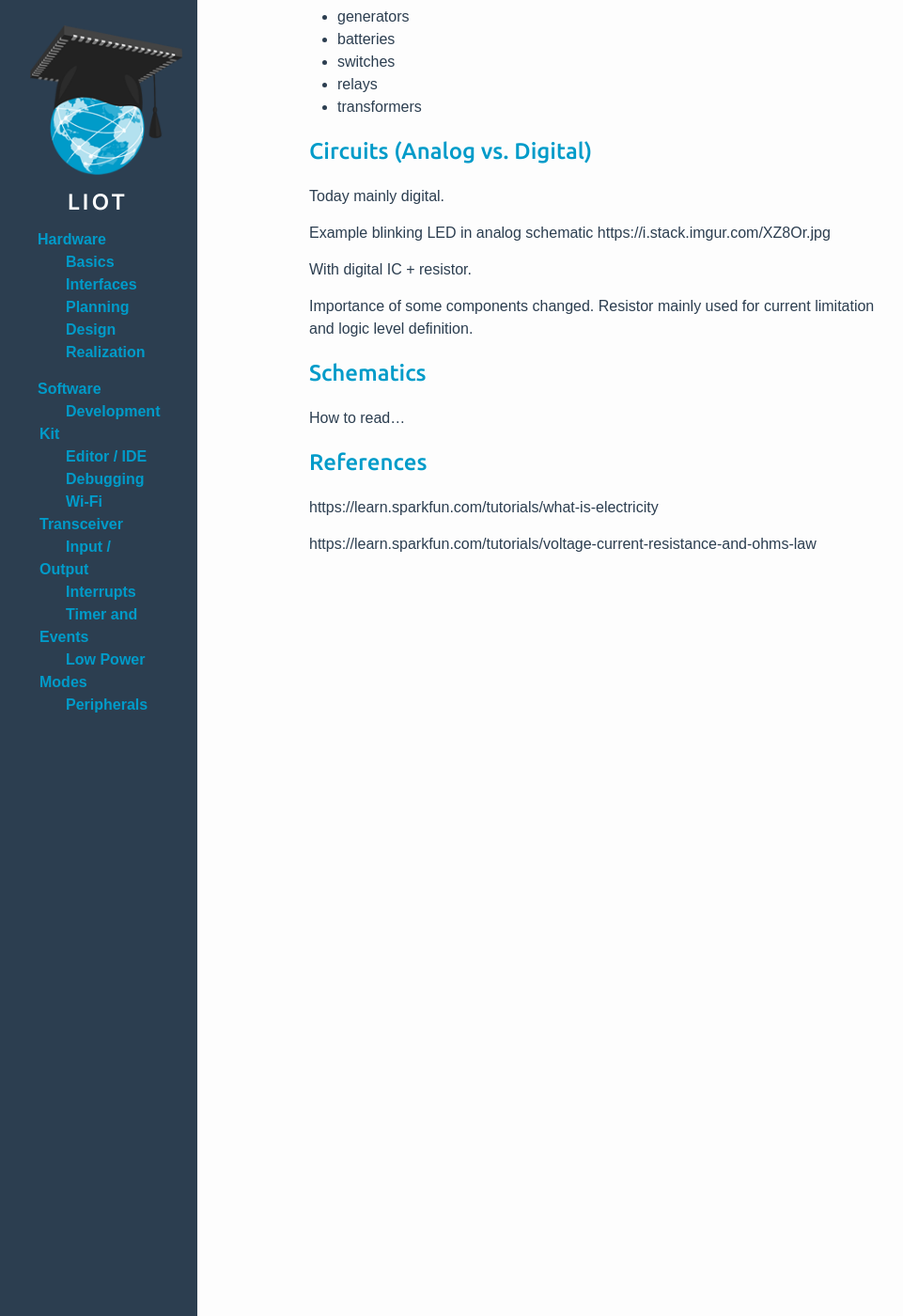
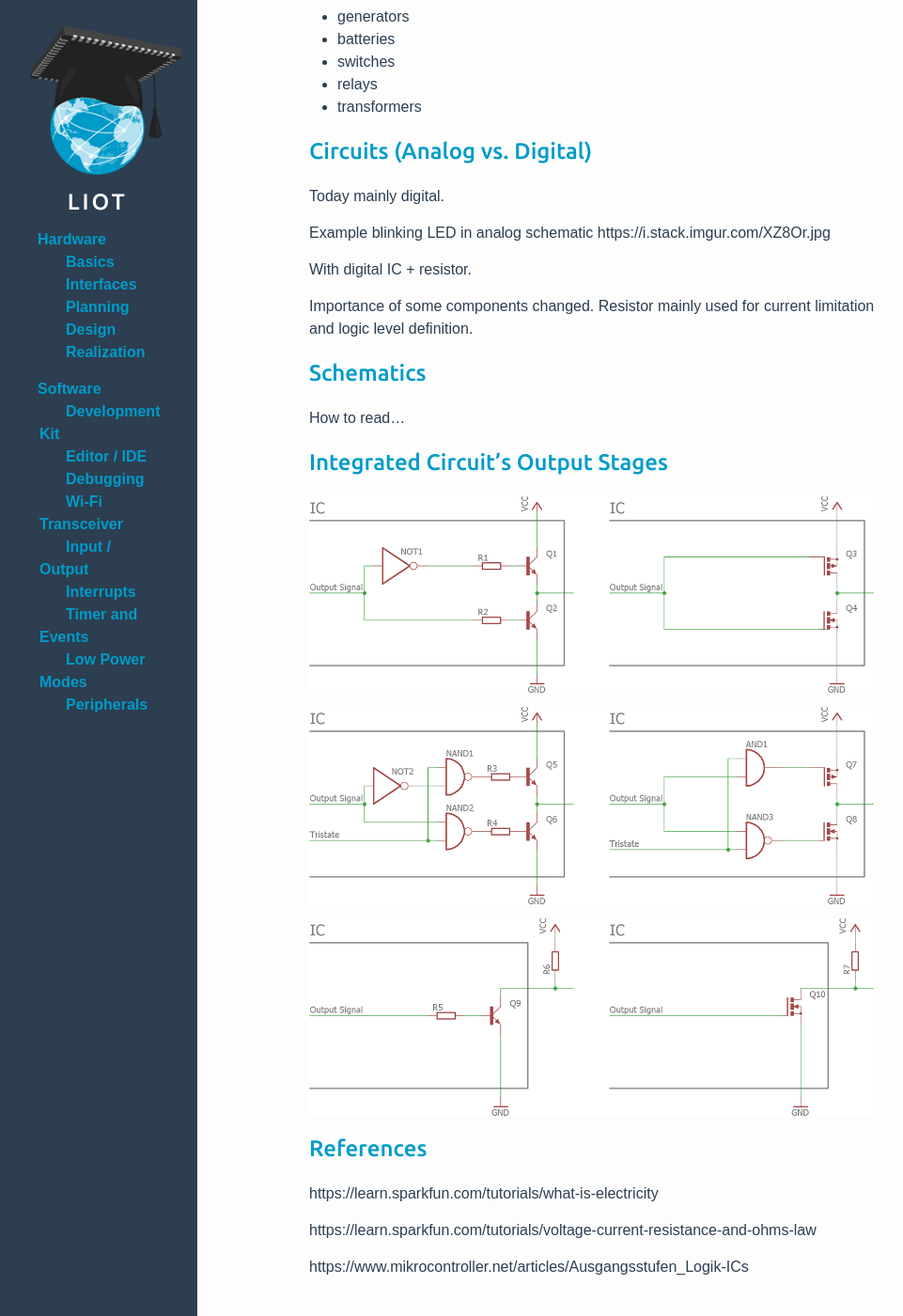
Before and after one commit to learn-internet-of-things/learn-internet-of-things.github.io, a Jekyll site: the page built from page/hardware/01-basics.md, in a window 1280 px wide and 1400 px high, scrolled down 1472 px. Shown: the whole window at 94% size, without its empty margins (3-964 px from the left). Built offline with Jekyll 4.4.1, drawn with Linux system fonts in a browser that asks for light colours; nearby versions of some CDN libraries; some of the changed text lies outside the part shown.

Commit message:
Add ICs output stages graphics.

```diff
--- a/page/hardware/01-basics.md
+++ b/page/hardware/01-basics.md
@@ -94,9 +94,21 @@ Schematics
 How to read...
 
 
+Integrated Circuit's Output Stages
+----------------------------------
+
+![Push-Pull](/media/hardware/basics/push-pull.png)
+
+![Tristate](/media/hardware/basics/tristate.png)
+
+![Open-Collector](/media/hardware/basics/open-collector.png)
+
+
 References
 ----------
 
 https://learn.sparkfun.com/tutorials/what-is-electricity
 
 https://learn.sparkfun.com/tutorials/voltage-current-resistance-and-ohms-law
+
+https://www.mikrocontroller.net/articles/Ausgangsstufen_Logik-ICs
```
Also changed, not shown: media/hardware/basics/open-collector.png (added), media/hardware/basics/push-pull.png (added), media/hardware/basics/tristate.png (added).
